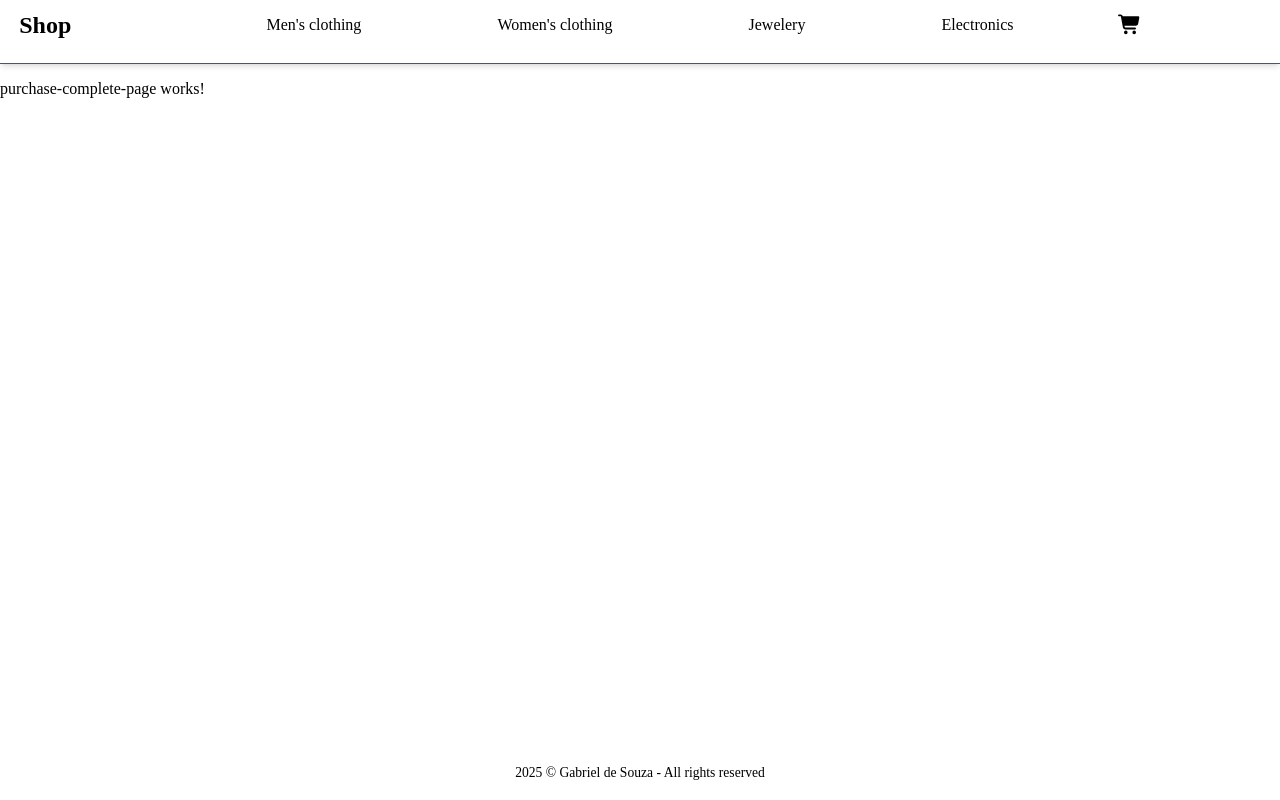
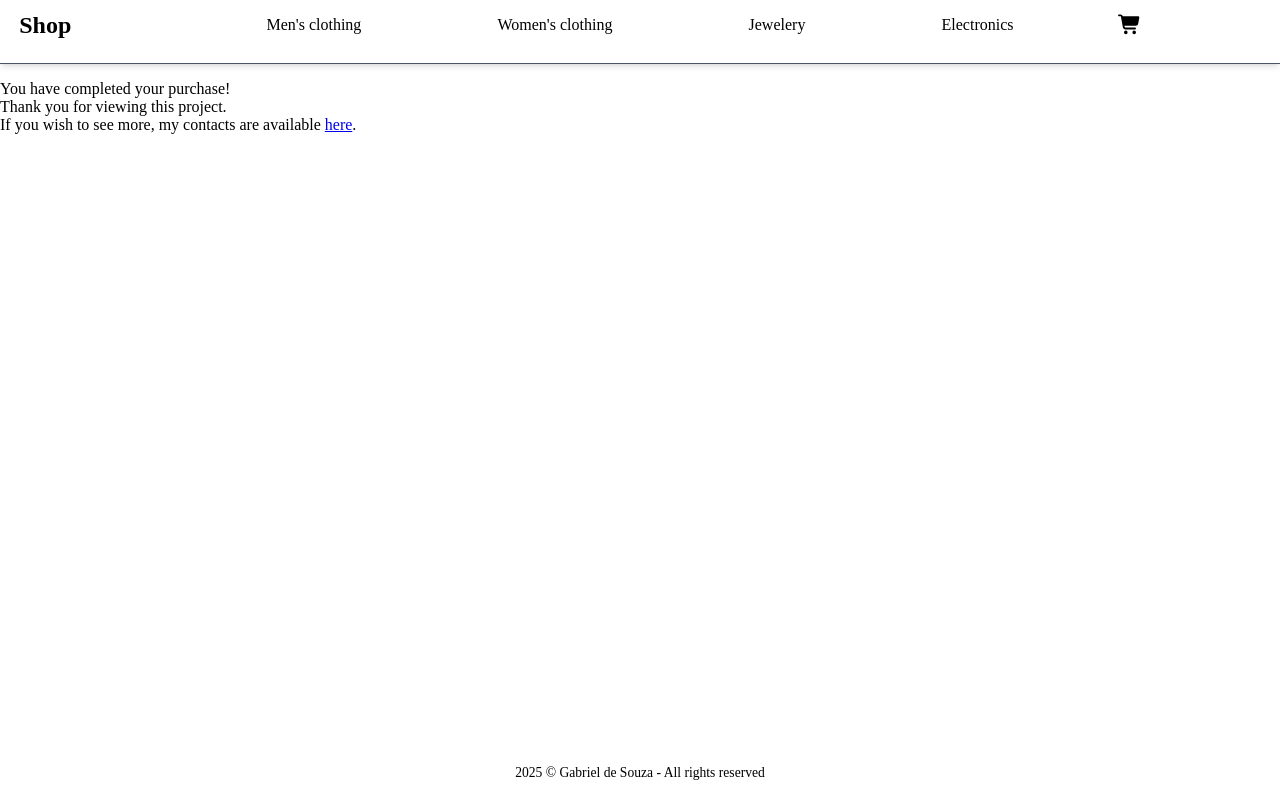
Before and after one commit to gab-souza-martins/fake-e-commerce, an Angular app: page /purchase-complete in a window 1280 px wide. Built offline with nearby package versions, Linux system fonts and the light colour scheme.

Commit message:
Adicionado novo texto para purchase-complete-page.html

```diff
--- a/src/app/purchase-complete-page/purchase-complete-page.html
+++ b/src/app/purchase-complete-page/purchase-complete-page.html
@@ -1 +1,8 @@
-<p>purchase-complete-page works!</p>
+<div class="container">
+  <p>You have completed your purchase!</p>
+  <p>Thank you for viewing this project.</p>
+  <p>
+    If you wish to see more, my contacts are available
+    <a href="https://gab-souza-martins.github.io/portifolio-junior/">here</a>.
+  </p>
+</div>
```
